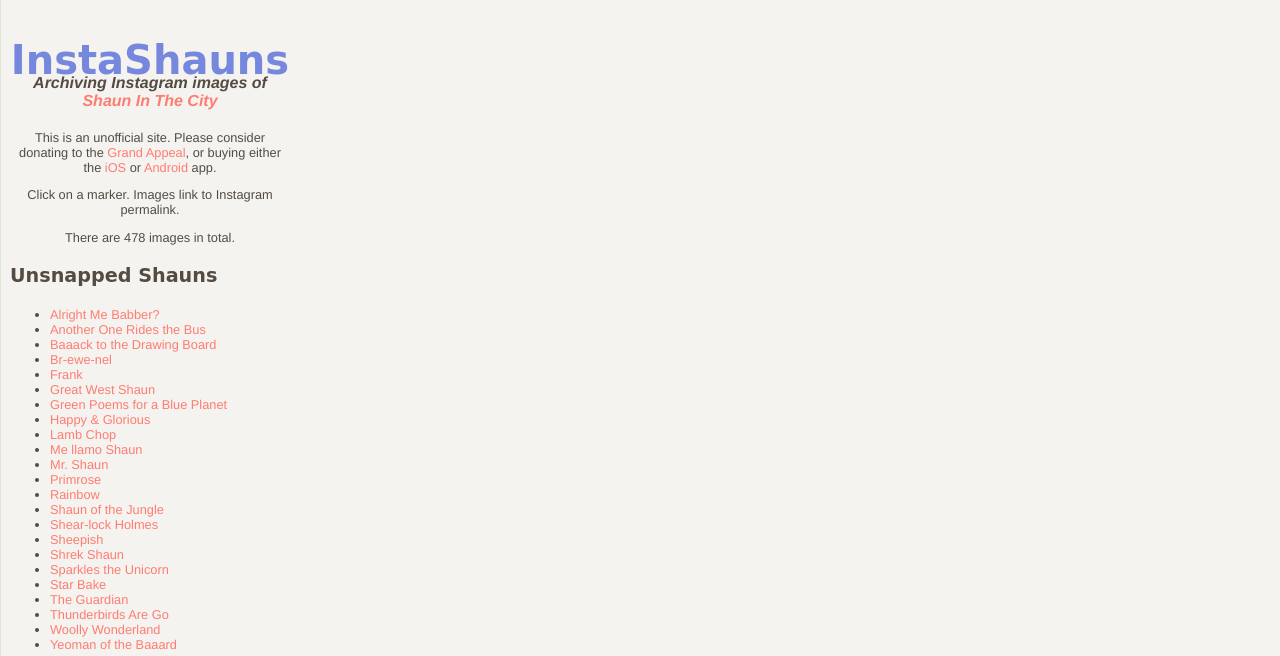
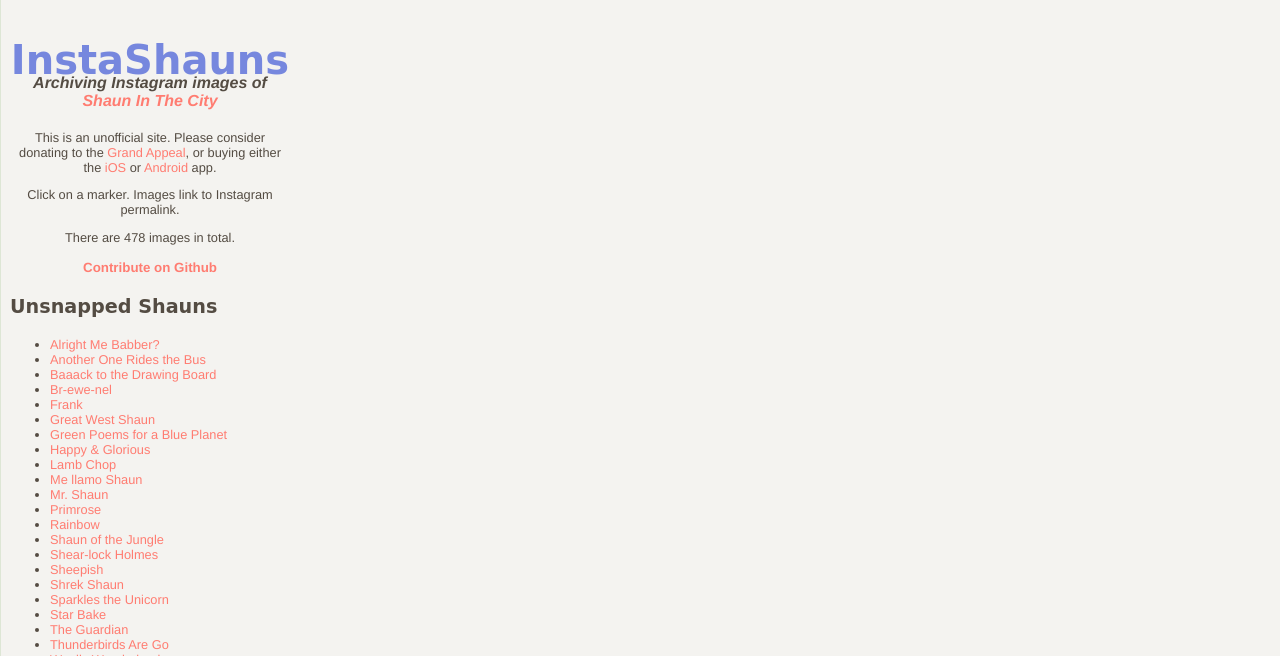
Before and after one commit to tombh/instaardman, a plain HTML site: page index.html in a window 1280 px wide. Shown: the top 656 px of the page. Drawn offline with nearby package versions, Linux system fonts and the light colour scheme; some packages are replaced by stand-ins of ours; a web font is replaced by a local one.

Commit message:
Add link to Github

```diff
--- a/index.html
+++ b/index.html
@@ -33,6 +33,7 @@
       </p>
       <p>Click on a marker. Images link to Instagram permalink.</p>
       <p>There are <span class="image_count"></span> images in total.</p>
+      <small><a href="https://github.com/tombh/instaardman" target="_blank">Contribute on Github</a></small>
     </div>
     <div class="unsnapped">
       <h3>Unsnapped Shauns</h3>
```
